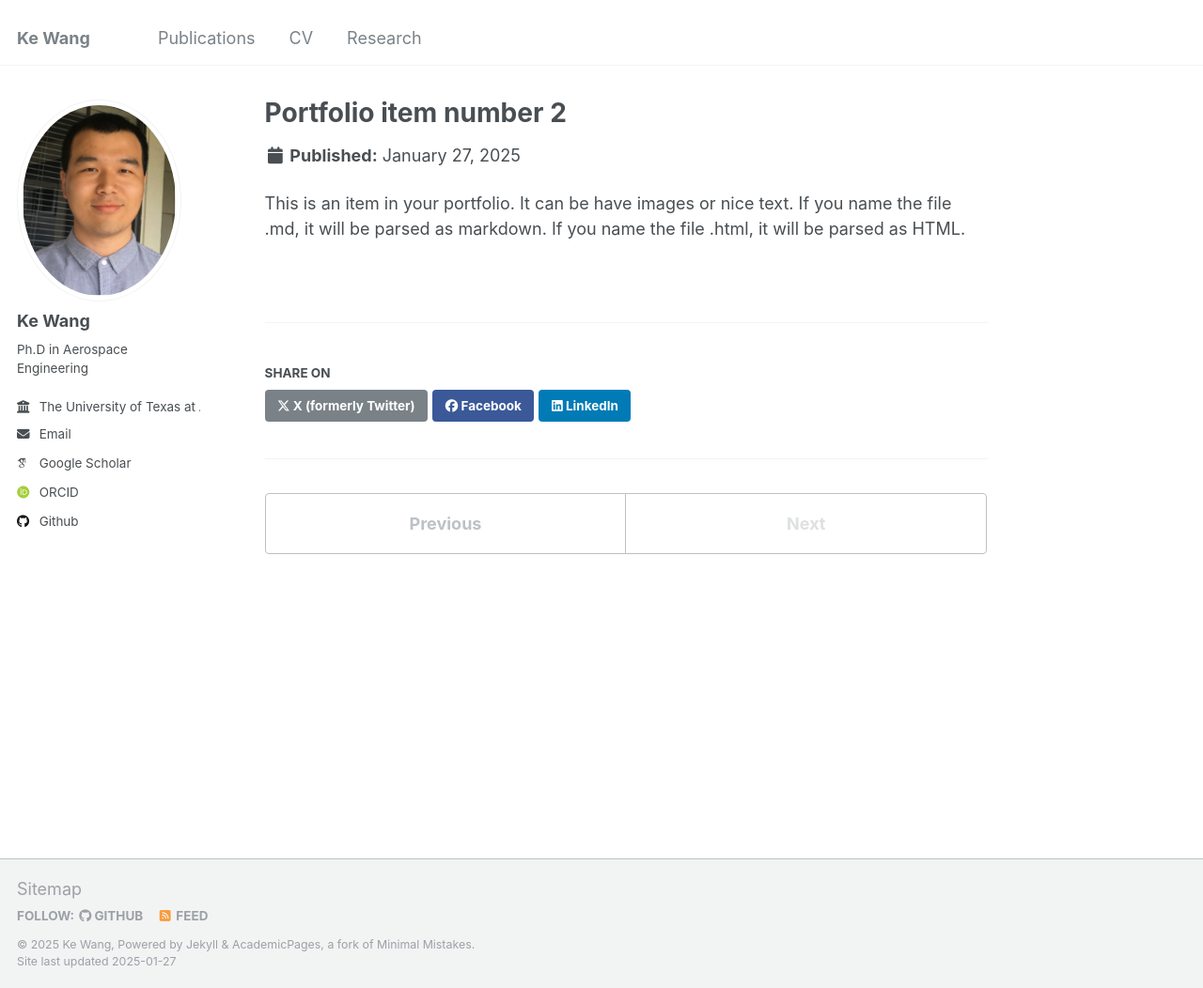
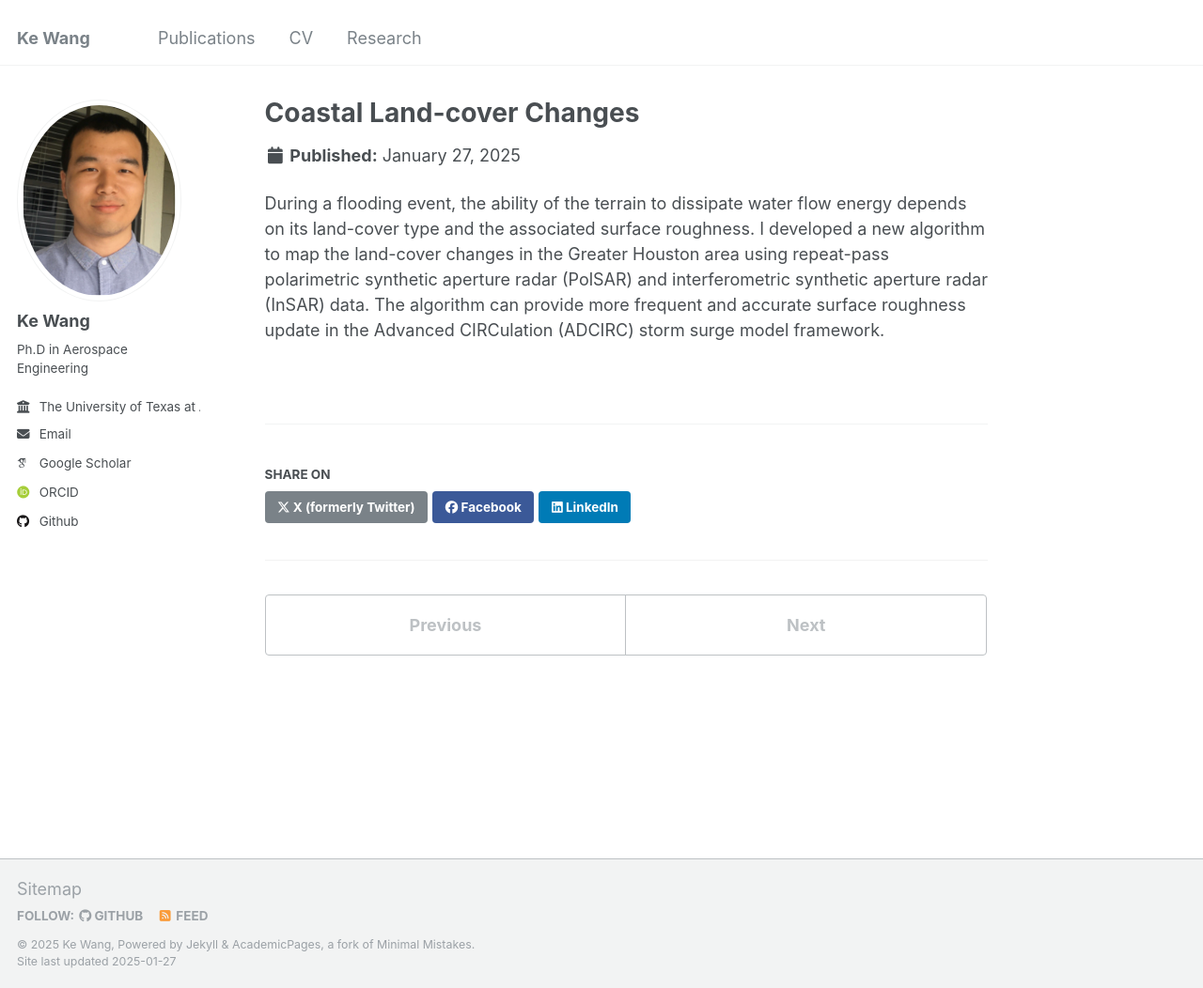
Before and after one commit to aik9508/aik9508.github.io, a Jekyll site: the page built from _research/research-2.md, in a window 1280 px wide and 1052 px high. Shown: the whole window at 94% size. Built offline with Jekyll 4.4.1, drawn with Linux system fonts in a browser that asks for light colours; some web fonts are replaced.

Commit message:
update research terms

```diff
--- a/_pages/research.html
+++ b/_pages/research.html
@@ -8,6 +8,6 @@ author_profile: true
 {% include base_path %}
 
 
-{% for post in site.research %}
+{% for post in site.research reversed%}
   {% include archive-single.html %}
 {% endfor %}
--- a/_research/research-2.md
+++ b/_research/research-2.md
@@ -1,7 +1,7 @@
 ---
-title: "Portfolio item number 2"
-excerpt: "Short description of portfolio item number 2 <br/><img src='/images/500x300.png'>"
-collection: portfolio
+title: "Coastal Land-cover Changes"
+excerpt: "Coastal Land-cover Changes<br/><img src='/images/research-figure-1.png'>"
+collection: research
 ---
 
-This is an item in your portfolio. It can be have images or nice text. If you name the file .md, it will be parsed as markdown. If you name the file .html, it will be parsed as HTML.
+During a flooding event, the ability of the terrain to dissipate water flow energy depends on its land-cover type and the associated surface roughness. I developed a new algorithm to map the land-cover changes in the Greater Houston area using repeat-pass polarimetric synthetic aperture radar (PolSAR) and interferometric synthetic aperture radar (InSAR) data. The algorithm can provide more frequent and accurate surface roughness update in the Advanced CIRCulation (ADCIRC) storm surge model framework.
```
Also changed, not shown: _research/research-1.md (+3 -3 lines), _research/research-3.md (added, +7 -0 lines), _research/research-4.md (added, +7 -0 lines).
